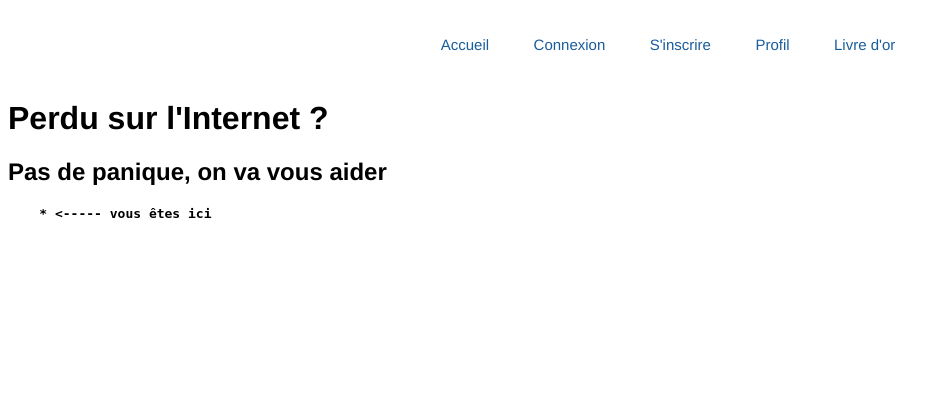
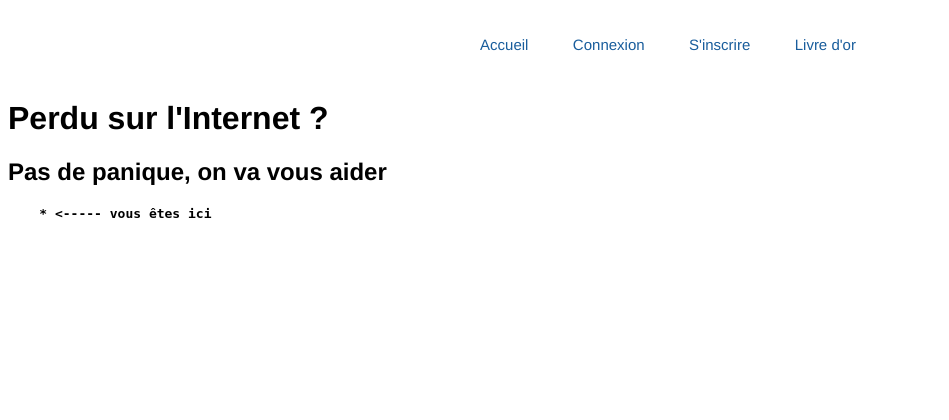
Before and after one commit to raphael-gravagna/livre-or, a PHP site: page /index.php in a window 1280 px wide. Shown: the top 420 px of the page, without its empty margins (0-949 px from the left). Run offline with PHP 8.4, Linux system fonts and the light colour scheme.

Commit message:
correction nav barre

```diff
--- a/header.php
+++ b/header.php
@@ -33,7 +33,12 @@ mysqli_set_charset($bdd, 'utf8');?>
         echo "<li><a href='inscription.php'>S'inscrire</a></li>";
         }
         ?>
-        <li><a href="profil.php">Profil</a></li>
+        <?php
+        if(isset($_SESSION['user'])) {
+        echo "<li><a href='profil.php'>Profil</a></li>";
+        }
+        ?>
+
         <li><a href="livre-or.php">Livre d'or</a></li>
 
         <?php
```
